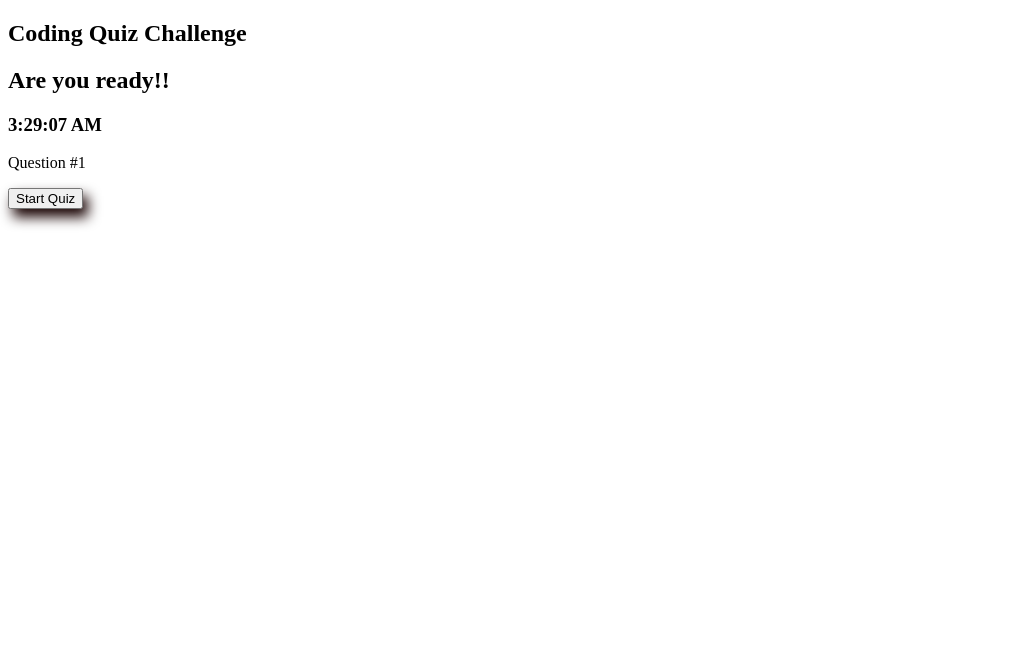
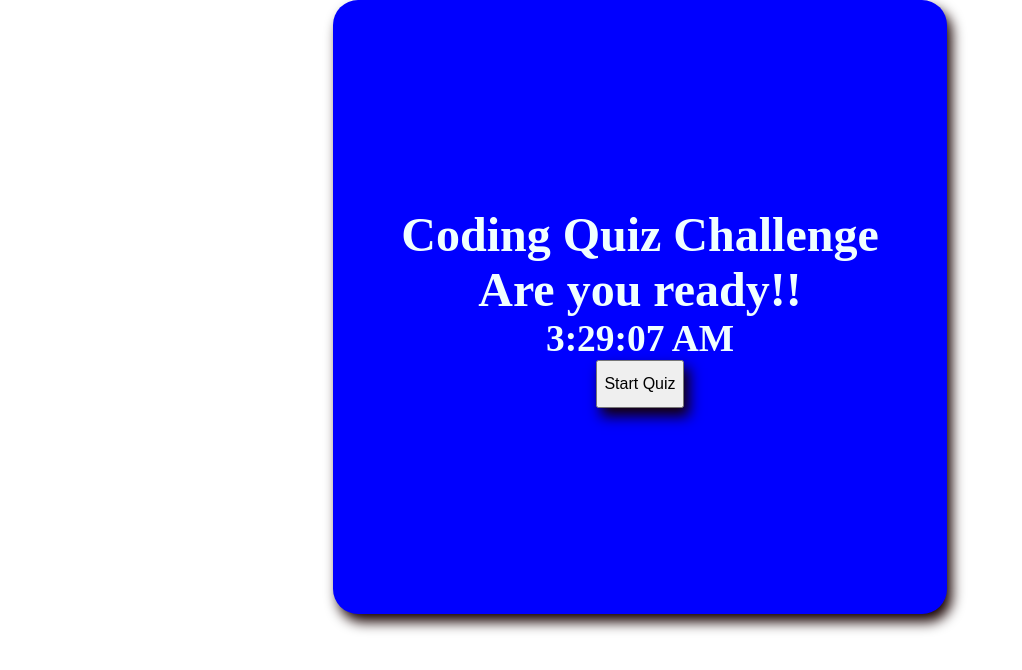
Before and after one commit to Aaronf87/codeQuiz, a plain HTML site: page index.html in a window 1280 px wide. Shown: the whole page, without its empty margins (0-1022 px from the left). Drawn offline with Linux system fonts and the light colour scheme.

Commit message:
centered with css, updated js object questions

```diff
--- a/index.html
+++ b/index.html
@@ -9,12 +9,16 @@
 </head>
 <body>
     <section id = quiz-area>
+        <div class="container">
 <h1>Coding Quiz Challenge</h1>
 <h2>Are you ready!!</h2>
+<!-- timer goes here -->
 <h3 id = "time"></h3>
-
-<p id="question-number-display">Question #1</p>
+<!-- questions go here -->
+<p id="question-number-display"></p>
+<!-- start button below -->
 <button id = "button">Start Quiz</button>
+</div>
 </section>
     <script src = "script.js"> </script>
 </body>
--- a/script.js
+++ b/script.js
@@ -1,33 +1,24 @@
 // get element by ID into a variable in section
 // create a timer
 // create questions with multiple choice
-const questions = [
-  {
+
+    const question1 = {
     question: "Inside which HTML element do we put the JavaScript?",
     choice1: "<script>",
     choice2: "<ahref>",
     choice3: "<br>",
     choice4: "<link>",
-    Answer: "<script",
- },
-  {
-    question: "what will the console output, console.log(500000 + 1)?",
+    Answer: "<script"
+ };
+
+    const question2 =  {
+    Question: "what will the console output, console.log(500000 + 1)?",
     choice1: "600000",
     choice2: "500000 + 1",
     choice3: "500001",
     choice4: "5000001",
-    Answer: "500001",
- },
-  {
-    question: "JavaScript adds ?",
-    choice1: "<script>",
-    choice2: "<ahref>",
-    choice3: "<br>",
-    choice4: "<link>",
-    Answer: "<script",
- },
-
-]
+    Answer: "500001"
+ };
 
 
 
@@ -41,5 +32,7 @@ function myTimer() {
 
 
 window.addEventListener("click", function(){
-    document.getElementById("question-number-display").innerHTML = questions[0];
+    document.getElementById("question-number-display").innerHTML = question1.question;
   });
+
+  console.log(question1.question);
--- a/style.css
+++ b/style.css
@@ -1,7 +1,29 @@
+*{
+margin:0;
+}
+ section{
+    display: flex;
+    align-items: center;
+    justify-content: space-evenly;
+ }
+
+#quiz-area{
+    padding: 2rem;
+    font-size: 2rem;
+    display: flex;
+    text-align: center;
+    color: azure;
+    box-shadow: 5px 8px 13px 0px rgba(23, 0, 0, 1);
+    border-radius: 25px;
+    background-color: blue;
+    height: 550px;
+    width: 550px;
+    margin:auto;
+}
 button{
     box-shadow: 5px 8px 13px 0px rgba(23, 0, 0, 1);
+    font-size: 1rem;
+    height: 3rem;
+    width:max-content
 
 }
-/* #question-number-display{
-    display: none;
-} */
```
